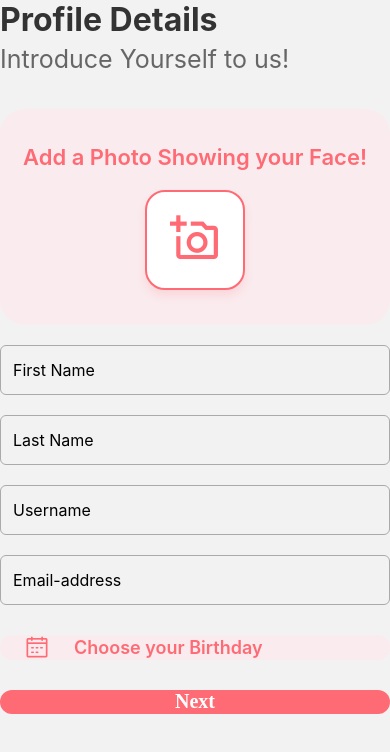
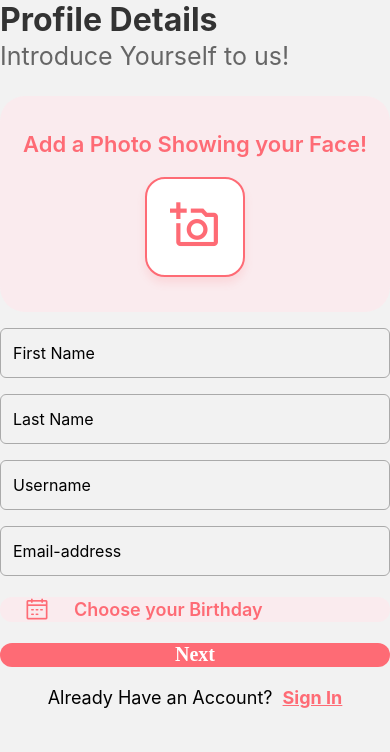
Before and after one commit to linkedpair/linkedpair, a React Native app in the folder frontend/: screen /MainDetails in a window 390 px wide. Shown: the top 752 px of the page. Built offline with nearby package versions, Linux system fonts and the light colour scheme; no server answers; what react-native-responsive-dimensions would draw is missing.

Commit message:
reverted changes made so peer reviewer could test

```diff
--- a/frontend/components/auth/DateInput.js
+++ b/frontend/components/auth/DateInput.js
@@ -14,7 +14,7 @@ const DateInput = ({ date, setDate, scrollViewRef }) => {
   const handleOpen = () => {
     setDatePickerOpen(true);
     setTimeout(() => {
-      scrollViewRef.current?.scrollTo({ x: 0, y: 2000, animated: true });
+      scrollViewRef.current?.scrollTo({ x: 0, y: 0, animated: true }); // changed***
     }, 100);
   }
 
@@ -65,7 +65,7 @@ const styles = StyleSheet.create({
     alignItems: 'center',
     paddingLeft: 25,
     gap: 25,
-    marginVertical: 10,
+    marginVertical: 5,
   },
   Description: {
     fontSize: 18,
--- a/frontend/components/auth/PasswordInput.js
+++ b/frontend/components/auth/PasswordInput.js
@@ -1,4 +1,4 @@
-import React from "react";
+import React, { useState } from "react";
 import {
   Text,
   TouchableOpacity,
@@ -9,7 +9,6 @@ import {
 import Feather from '@expo/vector-icons/Feather';
 
 export default function PasswordInput({
-  placeholder,
   value,
   onChangeText,
   checkPassword
@@ -24,7 +23,7 @@ export default function PasswordInput({
         <TextInput
           style={styles.Input}
           keyboardType="default"
-          placeholder={placeholder}
+          placeholder="Password"
           value={value}
           onChangeText={onChangeText}
           secureTextEntry={hidePassword}
@@ -61,7 +60,7 @@ const styles = StyleSheet.create({
     borderColor: "#aaa",
     borderRadius: 6,
     paddingHorizontal: 12,
-    height: 48,
+    height: 50,
   },
   Input: {
     flex: 1,
--- a/frontend/screens/auth/MainDetailsScreen.js
+++ b/frontend/screens/auth/MainDetailsScreen.js
@@ -43,9 +43,10 @@ export default function MainDetailsScreen({ navigation }) {
       keyboardShouldPersistTaps="handled"
       ref={scrollViewRef}
       >
+        <View style={styles.FormContainer}>
           <Text style={styles.Title}>Profile Details</Text>
           <Text style={styles.Subtitle}>Introduce Yourself to us!</Text>
-        <View style={styles.FormContainer}>
+          <View style={styles.InputContainer} >
             <ImageInput
               image={image}
               setImage={setImage}
@@ -96,6 +97,16 @@ export default function MainDetailsScreen({ navigation }) {
             />
             <SignUpButton navigation={navigation}/>
           </View>
+          <View style={styles.linkContainer}>
+            <Text style={styles.p}>Already Have an Account?{" "}</Text>
+            <Text
+              style={styles.RedirectToSignInText}
+              onPress={() => navigation.navigate("SignIn")}
+            >
+              Sign In
+            </Text>
+          </View>
+        </View>
       </ScrollView>
     </KeyboardAvoidingView>
   )
@@ -115,8 +126,6 @@ const SignUpButton = ({ navigation }) => {
 const styles = StyleSheet.create({
   MainContainer: {
     width: '100%',
-    paddingVertical: responsiveHeight(8),
-    paddingHorizontal: responsiveWidth(10),
     flex: 1,
     flexDirection: 'column',
     alignItems: 'center',
@@ -126,20 +135,24 @@ const styles = StyleSheet.create({
     fontWeight: 'bold',
     alignSelf: 'flex-start',
     color: '#333',
+    marginBottom: 2,
   },
   Subtitle: {
     fontSize: 25,
     fontWeight: '400',
     alignSelf: 'flex-start',
     color: '#666',
-    marginBottom: 30,
+    marginBottom: 25,
   },
   FormContainer: {
+    paddingVertical: responsiveHeight(8),
+    paddingHorizontal: responsiveWidth(10),
+  },
+  InputContainer: {
     display: 'flex',
     flexDirection: 'column',
-    gap: 20,
+    gap: 16,
     width: '100%',
-    paddingBottom: 50,
   },
   TextInput: {
     borderWidth: 1,
@@ -163,5 +176,22 @@ const styles = StyleSheet.create({
     color: 'white',
     fontWeight: '600',
     fontFamily: 'Sk-Modernist',
+  },
+  RedirectToSignInText: {
+    color: "#FE6B75",
+    fontSize: 18,
+    fontWeight: "bold",
+    textDecorationLine: "underline",
+    paddingLeft: 5,
+  },
+  linkContainer: {
+    marginTop: 20,
+    alignItems: "center",
+    flex: 1,
+    flexDirection: 'row',
+    justifyContent: 'center',
+  },
+  p: {
+    fontSize: 18,
   }
 })
--- a/frontend/screens/auth/SignInScreen.js
+++ b/frontend/screens/auth/SignInScreen.js
@@ -21,9 +21,7 @@ import PasswordInput from "../../components/auth/PasswordInput";
 export default function SignInScreen({ navigation }) {
   const [email, setEmail] = useState("");
   const [password, setPassword] = useState("");
-  const [hidePassword, setHidePassword] = useState(true);
 
-  // Simple email validation function
   const isValidEmail = (email) => {
     const emailRegex = /^[^\s@]+@[^\s@]+\.[^\s@]+$/;
     return emailRegex.test(email);
@@ -77,16 +75,8 @@ export default function SignInScreen({ navigation }) {
               placeholder="Enter your Password"
               value={password}
               onChangeText={setPassword}
-              hidePassword={hidePassword}
-              setHidePassword={setHidePassword}
             />
-            <TouchableOpacity
-              style={styles.customButton}
-              onPress={handleSignIn}
-              activeOpacity={0.7}
-            >
-              <Text style={styles.buttonText}>Sign In</Text>
-            </TouchableOpacity>
+            <SignInButton handleSignIn={handleSignIn} />
             <View style={styles.linkWrapper}>
               <Text style={styles.linkText}>
                 Don't have an account?{" "}
@@ -104,6 +94,17 @@ export default function SignInScreen({ navigation }) {
     </KeyboardAvoidingView>
   );
 }
+
+const SignInButton = ({ handleSignIn }) => {
+  return (
+    <TouchableOpacity
+      style={styles.SignInButton}
+      onPress={handleSignIn}
+    >
+      <Text style={styles.ButtonText}>Sign In</Text>
+    </TouchableOpacity>
+  );
+};
 
 const styles = StyleSheet.create({
   keyboardAvoidingContainer: {
@@ -154,4 +155,17 @@ const styles = StyleSheet.create({
     fontWeight: "bold",
     textDecorationLine: "underline",
   },
+  SignInButton: {
+    borderRadius: 12,
+    height: 55,
+    backgroundColor: "#FE6B75",
+    alignItems: 'center',
+    justifyContent: 'center'
+  },
+  ButtonText: {
+    fontSize: 20,
+    color: 'white',
+    fontWeight: '600',
+    fontFamily: 'Sk-Modernist',
+  },
 });
--- a/frontend/screens/auth/SignUpScreen.js
+++ b/frontend/screens/auth/SignUpScreen.js
@@ -1,4 +1,4 @@
-import React, { useState } from "react";
+import React, { useState, useRef } from "react";
 import {
   Text,
   TouchableOpacity,
@@ -20,6 +20,7 @@ import ImageInput from "../../components/auth/ImageInput";
 import SignUpService from "../../services/SignUpService"
 import DropdownBar from "../../components/auth/DropdownBar";
 import handleGenerateDescription from "../../utils/HandleGenerateDescription";
+import DateInput from "../../components/auth/DateInput";
 
 export default function SignUpScreen({ navigation }) {
   const [firstName, setFirstName] = useState("");
@@ -38,6 +39,7 @@ export default function SignUpScreen({ navigation }) {
   const [profileDescription, setProfileDescription] = useState("");
   const [loadingDesc, setLoadingDesc] = useState(false);
 
+  const scrollViewRef = useRef();
 
   const faculties = [
     "Arts and Social Sciences",
@@ -135,6 +137,7 @@ export default function SignUpScreen({ navigation }) {
       <ScrollView
         contentContainerStyle={{ flexGrow: 1, justifyContent: "center" }}
         keyboardShouldPersistTaps="handled"
+        ref={scrollViewRef}
       >
         <View style={styles.FormContainer}>
           <Text style={styles.SignUpText}>Sign Up</Text>
@@ -175,8 +178,7 @@ export default function SignUpScreen({ navigation }) {
           <DateInput
             date={date}
             setDate={setDate}
-            datePickerOpen={datePickerOpen}
-            setDatePickerOpen={setDatePickerOpen}
+            scrollViewRef={scrollViewRef}
           />
           <DropdownBar
             data={facultiesData}
@@ -193,17 +195,13 @@ export default function SignUpScreen({ navigation }) {
             autoCapitalize="none"
           />
           <EmailInput
-            placeholder="Email"
             value={email}
             onChangeText={setEmail}
           />
           <PasswordInput
             keyboardType="password"
-            placeholder="Enter your Password"
             value={password}
             onChangeText={setPassword}
-            hidePassword={hidePassword}
-            setHidePassword={setHidePassword}
             checkPassword
           />
           <ImageInput image={image} setImage={setImage} setDownloadURL={setDownloadURL} />
@@ -295,31 +293,6 @@ const FemaleButton = ({ selected, onPress }) => {
   );
 };
 
-const DateInput = ({ date, setDate, datePickerOpen, setDatePickerOpen }) => {
-  return (
-    <View style={styles.StandardInput}>
-      <Button
-        title={date ? date.toDateString() : "Select Date"}
-        onPress={() => setDatePickerOpen(true)}
-      />
-      {/* If datepicker is open, datetimepicker will be called */}
-      {datePickerOpen && (
-        <DateTimePicker
-          mode="date"
-          open={datePickerOpen}
-          value={date || new Date()}
-          onChange={(event, SelectedDate) => {
-            setDatePickerOpen(false);
-            if (SelectedDate) {
-              setDate(SelectedDate);
-            }
-          }}
-        />
-      )}
-    </View>
-  );
-};
-
 const SignUpButton = (NextAction) => {
   return (
     <TouchableOpacity
@@ -342,6 +315,7 @@ const styles = StyleSheet.create({
     gap: 12,
     paddingHorizontal: 20,
     width: "100%",
+    paddingVertical: 60,
   },
   SignUpText: {
     fontSize: 24,
```
Also changed, not shown: frontend/navigation/PublicStack.js (line endings or trailing spaces). Lines whose indentation alone changed are shown as unchanged.
